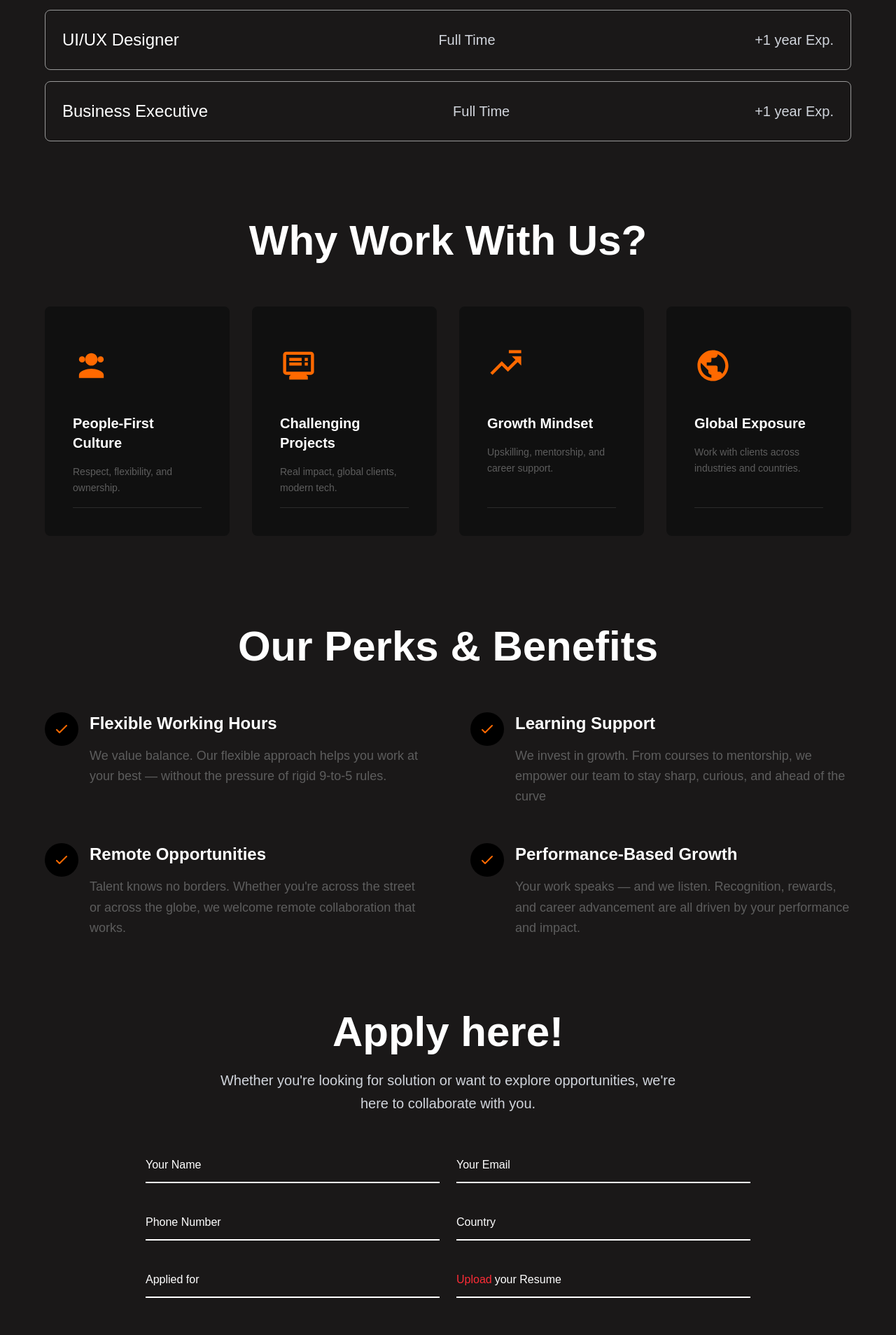
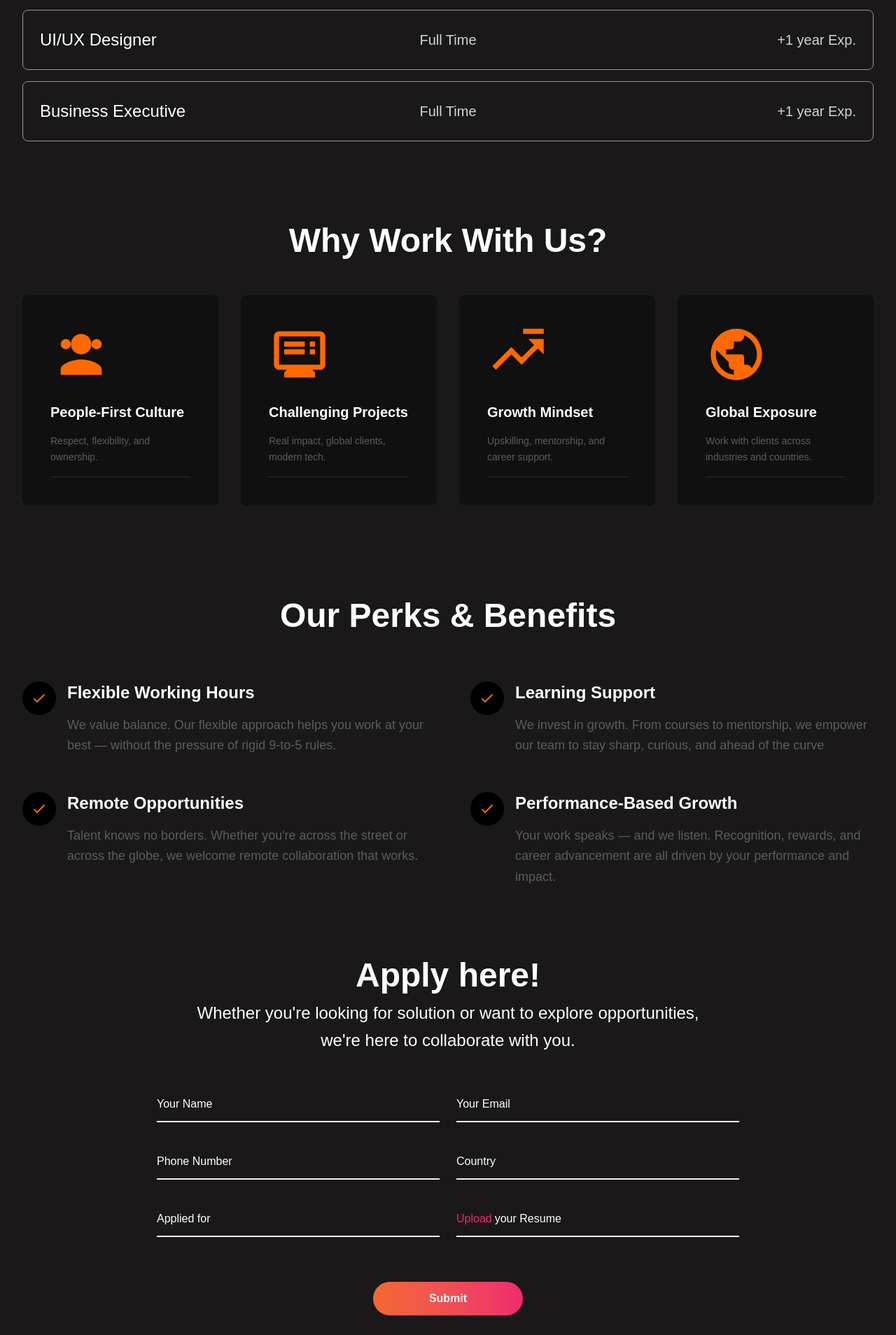
Before and after one commit to KaushalS1911/bts, a Next.js app: page /career in a window 1280 px wide. Shown: the part 292-2200 px from the top of the page at 70% size. Built offline with nearby package versions, Linux system fonts and the light colour scheme.

Commit message:
small changes

```diff
--- a/src/components/carrer/applyHere.tsx
+++ b/src/components/carrer/applyHere.tsx
@@ -45,15 +45,15 @@ function ApplyHereForm() {
         <div className="bg-[#1A1818] py-12 px-4 sm:px-6 lg:px-8">
             <div className="max-w-4xl container mx-auto">
                 <div className="text-center mb-12 px-4">
-                    <h2 className="text-3xl sm:text-4xl md:text-5xl lg:text-6xl font-bold text-white mb-4 leading-tight">
+                    <h2 className="text-[36px] sm:text-4xl md:text-5xl lg:text-[48px] font-[700] text-white mb-1 leading-tight">
                         Apply here!
                     </h2>
-                    <p className="text-gray-300 text-base sm:text-lg md:text-xl max-w-2xl mx-auto leading-relaxed">
+                    <p className="text-white text-base sm:text-lg md:text-[24px] max-w-3xl mx-auto leading-relaxed">
                         Whether you're looking for solution or want to explore opportunities, we're here to collaborate with you.
                     </p>
                 </div>
 
-                <div className="space-y-8 px-4">
+                <div className="space-y-8 px-8">
                     <div className="grid grid-cols-1 md:grid-cols-2 gap-6">
                         <div>
                             <input
@@ -62,7 +62,7 @@ function ApplyHereForm() {
                                 placeholder="Your Name"
                                 value={formData.name}
                                 onChange={handleInputChange}
-                                className="w-full bg-transparent border-b-2 border-white text-white placeholder-white py-3 focus:border-orange-500 focus:outline-none transition-colors duration-300"
+                                className="w-full bg-transparent border-b-2 border-[#F2F2F2] text-[#F2F2F2] placeholder-white py-3 focus:border-orange-500 focus:outline-none transition-colors duration-300"
                             />
                         </div>
 
@@ -73,7 +73,7 @@ function ApplyHereForm() {
                                 placeholder="Your Email"
                                 value={formData.email}
                                 onChange={handleInputChange}
-                                className="w-full bg-transparent border-b-2 border-white text-white placeholder-white py-3 focus:border-orange-500 focus:outline-none transition-colors duration-300"
+                                className="w-full bg-transparent border-b-2 border-[#F2F2F2] text-[#F2F2F2] placeholder-white py-3 focus:border-orange-500 focus:outline-none transition-colors duration-300"
                             />
                         </div>
                     </div>
@@ -86,7 +86,7 @@ function ApplyHereForm() {
                                 placeholder="Phone Number"
                                 value={formData.phone}
                                 onChange={handleInputChange}
-                                className="w-full bg-transparent border-b-2 border-white text-white placeholder-white py-3 focus:border-orange-500 focus:outline-none transition-colors duration-300"
+                                className="w-full bg-transparent border-b-2 border-[#F2F2F2] text-[#F2F2F2] placeholder-white py-3 focus:border-orange-500 focus:outline-none transition-colors duration-300"
                             />
                         </div>
 
@@ -97,7 +97,7 @@ function ApplyHereForm() {
                                 placeholder="Country"
                                 value={formData.country}
                                 onChange={handleInputChange}
-                                className="w-full bg-transparent border-b-2 border-white text-white placeholder-white py-3 focus:border-orange-500 focus:outline-none transition-colors duration-300"
+                                className="w-full bg-transparent border-b-2 border-[#F2F2F2] text-[#F2F2F2] placeholder-white py-3 focus:border-orange-500 focus:outline-none transition-colors duration-300"
                             />
                         </div>
                     </div>
@@ -110,7 +110,7 @@ function ApplyHereForm() {
                                 placeholder="Applied for"
                                 value={formData.appliedFor}
                                 onChange={handleInputChange}
-                                className="w-full bg-transparent border-b-2 border-white text-white placeholder-white py-3 focus:border-orange-500 focus:outline-none transition-colors duration-300"
+                                className="w-full bg-transparent border-b-2 border-[#F2F2F2] text-[#F2F2F2] placeholder-white py-3 focus:border-orange-500 focus:outline-none transition-colors duration-300"
                             />
                         </div>
 
@@ -122,17 +122,22 @@ function ApplyHereForm() {
                                 className="absolute inset-0 w-full h-full opacity-0 cursor-pointer"
                                 accept=".pdf,.doc,.docx"
                             />
-                            <div className="w-full border-b-2 border-white py-3 cursor-pointer">
-                                <span className="text-red-500">Upload</span>
+                            <div className="w-full border-b-2 border-[#F2F2F2] py-3 cursor-pointer">
+                                <span className="text-[#EE2A6D]">Upload</span>
                                 <span className="text-white ml-1">your Resume</span>
                             </div>
+                            {formData.resume && (
+                                <div className="mt-2 text-sm text-[#F2F2F2]">
+                                    Selected file: <span className="text-orange-400">{formData.resume.name}</span>
+                                </div>
+                            )}
                         </div>
                     </div>
 
                     <div className="flex justify-center pt-8">
                         <button
                             onClick={handleSubmit}
-                            className="bg-gradient-to-r from-red-500 to-orange-500 text-white font-semibold py-3 px-10 rounded-full hover:from-red-600 hover:to-orange-600 transition-all duration-300 transform hover:scale-105 text-sm sm:text-base"
+                            className="bg-gradient-to-r from-[#F2682F] to-[#EE2A6D] text-white font-semibold py-3 px-20 rounded-full  transition-all duration-300 transform hover:scale-105 text-sm sm:text-base"
                         >
                             Submit
                         </button>
--- a/src/components/carrer/openings.tsx
+++ b/src/components/carrer/openings.tsx
@@ -27,7 +27,7 @@ function Openings() {
 
     return (
         <div className="bg-[#1A1818] p-4 sm:p-6 lg:p-8">
-            <div className="max-w-6xl container mx-auto">
+            <div className="container mx-auto">
                 <div className="mb-6">
                     <span className="inline-block bg-orange-500 text-white px-6 py-2 rounded-full text-sm font-medium">
                         Openings
@@ -38,22 +38,26 @@ function Openings() {
                     {jobOpenings.map((job, index) => (
                         <div
                             key={index}
-                            className="bg-[#1A1818] border border-[#989898] rounded-lg p-4 sm:p-6 flex flex-col sm:flex-row sm:items-center sm:justify-between gap-4"
+                            className="bg-[#1A1818] border border-[#989898] rounded-lg p-4 sm:p-6 flex flex-col sm:flex-row sm:items-center gap-4"
                         >
-                            <h3 className="text-white text-[20px] sm:text-[24px] font-medium sm:text-left">
+                            {/* Title on the left */}
+                            <div className="sm:w-1/3 text-white text-[20px] sm:text-[24px] font-medium sm:text-left text-center">
                                 {job.title}
-                            </h3>
+                            </div>
 
-                            <div className="text-gray-300 text-[18px] sm:text-[20px]">
+                            {/* Type in the center */}
+                            <div className="sm:w-1/3 text-gray-300 text-[18px] sm:text-[20px] text-center">
                                 {job.type}
                             </div>
 
-                            <div className="text-gray-300 text-[18px] sm:text-[20px]">
+                            {/* Experience on the right */}
+                            <div className="sm:w-1/3 text-gray-300 text-[18px] sm:text-[20px] text-right sm:text-right">
                                 {job.experience}
                             </div>
                         </div>
                     ))}
                 </div>
+
             </div>
         </div>
     );
--- a/src/components/carrer/ourPacks.tsx
+++ b/src/components/carrer/ourPacks.tsx
@@ -27,9 +27,9 @@ function OurPerksAndBenefits() {
 
     return (
         <div className="bg-[#1A1818] py-12 px-4 sm:px-6 lg:px-8">
-            <div className="max-w-6xl container mx-auto">
+            <div className="container mx-auto">
                 <div className="text-center mb-16">
-                    <h2 className="text-[48px] sm:text-5xl lg:text-6xl font-bold text-white mb-4">
+                    <h2 className="text-[36px] sm:text-4xl md:text-5xl lg:text-[48px] font-[700] text-white mb-4 leading-tight">
                         Our Perks & Benefits
                     </h2>
                 </div>
--- a/src/components/carrer/whyWork.tsx
+++ b/src/components/carrer/whyWork.tsx
@@ -10,7 +10,7 @@ function WhyWorkWithUs() {
     const features: Feature[] = [
         {
             icon: (
-                <svg className="w-[53px] h-[89px] text-orange-500" fill="currentColor" viewBox="0 0 24 24">
+                <svg className="w-[88px] h-[89px] text-orange-500" fill="currentColor" viewBox="0 0 24 24">
                     <path d="M12 12c2.21 0 4-1.79 4-4s-1.79-4-4-4-4 1.79-4 4 1.79 4 4 4zm0 2c-2.67 0-8 1.34-8 4v2h16v-2c0-2.66-5.33-4-8-4z"/>
                     <circle cx="18" cy="8" r="2"/>
                     <circle cx="6" cy="8" r="2"/>
@@ -21,7 +21,7 @@ function WhyWorkWithUs() {
         },
         {
             icon: (
-                <svg className="w-[53px] h-[89px] text-orange-500" fill="currentColor" viewBox="0 0 24 24">
+                <svg className="w-[88px] h-[89px] text-orange-500" fill="currentColor" viewBox="0 0 24 24">
                     <path d="M20 3H4c-1.1 0-2 .9-2 2v11c0 1.1.9 2 2 2h3l-1 1v2h12v-2l-1-1h3c1.1 0 2-.9 2-2V5c0-1.1-.9-2-2-2zm0 13H4V5h16v11z"/>
                     <rect x="6" y="7" width="8" height="2"/>
                     <rect x="6" y="10" width="8" height="2"/>
@@ -34,7 +34,7 @@ function WhyWorkWithUs() {
         },
         {
             icon: (
-                <svg className="w-[53px] h-[89px] text-orange-500" fill="currentColor" viewBox="0 0 24 24">
+                <svg className="w-[88px] h-[89px] text-orange-500" fill="currentColor" viewBox="0 0 24 24">
                     <path d="M16 6l2.29 2.29-4.88 4.88-4-4L2 16.59 3.41 18l6-6 4 4 6.3-6.29L22 12V6z"/>
                     <rect x="14" y="2" width="8" height="2"/>
                 </svg>
@@ -44,7 +44,7 @@ function WhyWorkWithUs() {
         },
         {
             icon: (
-                <svg className="w-[53px] h-[89px] text-orange-500" fill="currentColor" viewBox="0 0 24 24">
+                <svg className="w-[88px] h-[89px] text-orange-500" fill="currentColor" viewBox="0 0 24 24">
                     <path d="M12 2C6.48 2 2 6.48 2 12s4.48 10 10 10 10-4.48 10-10S17.52 2 12 2zm-1 17.93c-3.94-.49-7-3.85-7-7.93 0-.62.08-1.21.21-1.79L9 15v1c0 1.1.9 2 2 2v1.93zm6.9-2.54c-.26-.81-1-1.39-1.9-1.39h-1v-3c0-.55-.45-1-1-1H8v-2h2c.55 0 1-.45 1-1V7h2c1.1 0 2-.9 2-2v-.41c2.93 1.19 5 4.06 5 7.41 0 2.08-.8 3.97-2.1 5.39z"/>
                 </svg>
             ),
@@ -55,9 +55,9 @@ function WhyWorkWithUs() {
 
     return (
         <div className="bg-[#1A1818] py-20 px-4 sm:px-6 lg:px-8">
-            <div className="max-w-6xl container mx-auto">
-                <div className="text-center mb-16">
-                    <h2 className="text-[48px] sm:text-5xl lg:text-6xl font-bold text-white mb-4">
+            <div className="max-w-7xl mx-auto">
+                <div className="text-center mb-12">
+                    <h2 className="text-[36px] sm:text-4xl md:text-5xl lg:text-[48px] font-[700] text-white mb-4 leading-tight">
                         Why Work With Us?
                     </h2>
                 </div>
@@ -66,20 +66,17 @@ function WhyWorkWithUs() {
                     {features.map((feature, index) => (
                         <div
                             key={index}
-                            className="bg-[#101010] rounded-lg p-7 lg:p-10 hover:bg-gray-750 transition-colors duration-300 flex flex-col h-full"
+                            className="bg-[#101010] rounded-lg p-6 sm:p-7 lg:p-10 hover:bg-gray-750 transition-colors duration-300 flex flex-col h-full"
                         >
                             <div className="flex justify-start mb-6">
                                 {feature.icon}
                             </div>
-
-                            <h3 className="text-xl font-semibold text-white mb-4">
+                            <h3 className="text-lg sm:text-xl font-semibold text-white mb-4">
                                 {feature.title}
                             </h3>
-
                             <p className="text-[#5D5D5D] text-sm leading-relaxed mb-4">
                                 {feature.description}
                             </p>
-
                             <div className="h-[1px] bg-[#2A2A2A] w-full mt-auto"></div>
                         </div>
                     ))}
```
